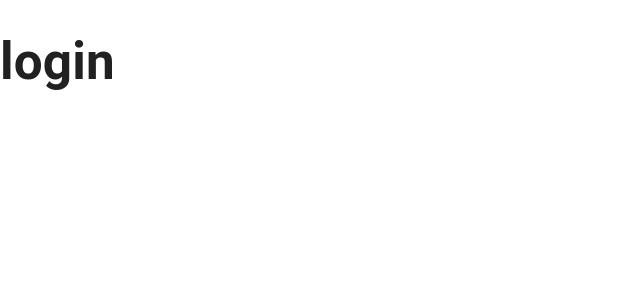
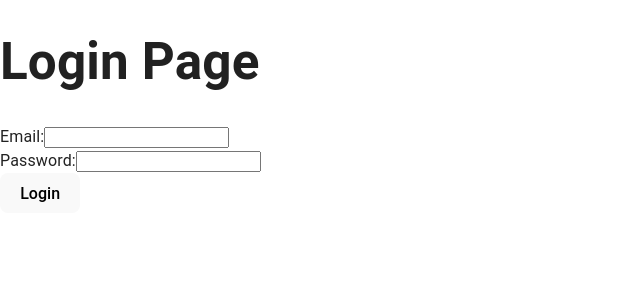
Before and after one commit to Nixxs/elia-ui, a React (Vite) app: page /login in a window 1280 px wide. Shown: the top 300 px of the page, without its empty margins (0-640 px from the left). Built offline with nearby package versions, Linux system fonts and the light colour scheme.

Commit message:
page scaffolding

```diff
--- a/src/features/AuthManager.jsx
+++ b/src/features/AuthManager.jsx
@@ -66,6 +66,7 @@ const login = async (dispatch, email, password) => {
             return({"status":response.status, "message":data.message});
         }
     } catch (error) {
+        alert("error");
         dispatch({ type: "LOGIN_FAILURE", payload: `something went wrong: ${error}` });
     }
 }
--- /dev/null
+++ b/src/pages/Login.jsx
@@ -0,0 +1,54 @@
+import { useState } from "react";
+import { useAuth, login } from "../features/AuthManager";
+import { useNavigate } from "react-router-dom";
+
+function Login() {
+    const [email, setEmail] = useState("");
+    const [password, setPassword] = useState("");
+    const { dispatch } = useAuth();
+    const navigate = useNavigate();
+
+    const handleSubmit = async (e) => {
+        e.preventDefault();
+        const result = await login(dispatch, email, password);
+        if (result.status === 200) {
+            // Redirect to main page or any other page
+            navigate("/");
+        } else {
+            // Handle login errors just printing for now
+            // TODO: Handle this error with a nice UI
+            console.log(result.message);
+        }
+    };
+
+    return (
+        <div>
+            <h1>Login Page</h1>
+            <form onSubmit={handleSubmit}>
+                <div>
+                    <label htmlFor="email">Email:</label>
+                    <input
+                        type="email"
+                        id="email"
+                        value={email}
+                        onChange={(e) => setEmail(e.target.value)}
+                        required
+                    />
+                </div>
+                <div>
+                    <label htmlFor="password">Password:</label>
+                    <input
+                        type="password"
+                        id="password"
+                        value={password}
+                        onChange={(e) => setPassword(e.target.value)}
+                        required
+                    />
+                </div>
+                <button type="submit">Login</button>
+            </form>
+        </div>
+    );
+}
+
+export default Login;
--- /dev/null
+++ b/src/pages/Main.jsx
@@ -0,0 +1,21 @@
+import { useAuth } from "../features/AuthManager";
+import { useEffect } from "react";
+import { useNavigate } from "react-router-dom";
+
+function Main() {
+    const { authState } = useAuth();
+    const navigate = useNavigate();
+
+    useEffect(() => {
+        if (!authState.isAuthenticated) {
+            navigate("/login");
+        }
+        console.log(authState);
+    }, [authState, navigate]);
+
+    return (
+        <h1>Main Page</h1>
+    );
+}
+
+export default Main
--- /dev/null
+++ b/src/pages/Signup.jsx
@@ -0,0 +1,7 @@
+function Signup() {
+    return (
+        <h1>Signup Page</h1>
+    );
+}
+
+export default Signup
```
Also changed, not shown: src/App.jsx (+6 -3 lines).
